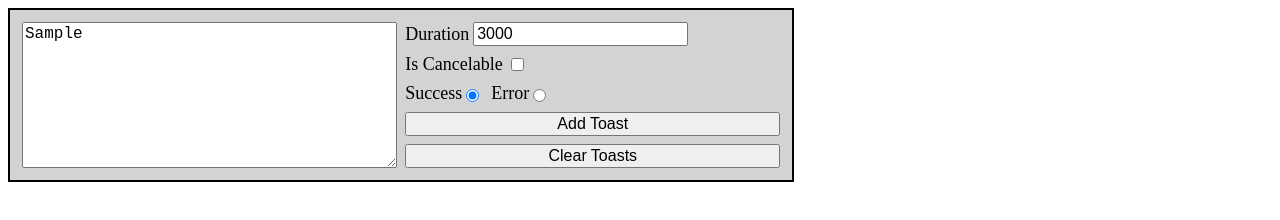
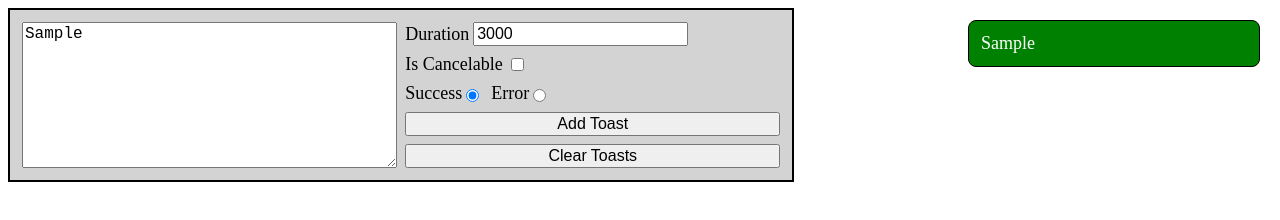
Before and after one commit to acciojob/toasts-tejbari5, a website: page main.html in a window 1280 px wide. Both pictures are taken after typing "Sample" into the empty fields and a click on the button "Add Toast". Drawn offline with Linux system fonts and the light colour scheme.

Commit message:
created a submission

```diff
--- a/script.js
+++ b/script.js
@@ -1 +1,52 @@
 //your JS code here. If required.
+// Write your code here.
+const toastsDiv = document.getElementById("toasts"); const message = document.getElementById("message-content");
+const duration = document.getElementById("duration");
+const cancelable = document.getElementById("cancelable"); const error = document.getElementById("error");
+const addBtn = document.getElementById("add-button");
+const clearBtn = document.getElementById("clear-button");
+let numOfToasts = 0;
+const getDuration = () => {
+if(duration.value) {
+const numVal = Number(duration.value);
+if(!isNaN(numVal) && numVal >= 500) {
+return numVal;
+}
+}
+return 500;
+};
+const removeToastById =(id) => {
+
+    const filteredChildren = Array.from(toastsDiv.children).filter(item => item.id !== String(id)); toastsDiv.replaceChildren(...filteredChildren); };
+    const createToast = (id, content, isError, isCancelable, duration) => { const div = document.createElement("div");
+    div.setAttribute("id", id);
+    div.classList.add("toast");
+    if(isError) {
+    div.classList.add("error-toast");
+    } else {
+    div.classList.add("success-toast");
+    }
+    const p = document.createElement("p");
+    p.classList.add("message");
+    p.textContent = content? content : isError? "Error." : "Success!";
+    div.appendChild(p);
+    if(isCancelable) {
+        const btn = document.createElement("button");
+        btn.classList.add("cancel-button");
+        btn.textContent = "X";
+        btn.addEventListener("click", () => { removeToastById(id);
+        });
+        div.appendChild(btn);
+        }
+        toastsDiv.prepend(div);
+        setTimeout(() => {removeToastById(id);}, duration);
+        };
+        addBtn.addEventListener("click", () => {
+        const id = numOfToasts;
+        const content = message.value;
+        const isError = error.checked;
+        const isCancelable = cancelable.checked;
+        const durationVal = getDuration(); createToast(id, content, isError, isCancelable, durationVal); numOfToasts += 1;
+});
+clearBtn.addEventListener("click", () => { toastsDiv.textContent = "";
+});
```
Also changed, not shown: styles.css (line endings or trailing spaces).
